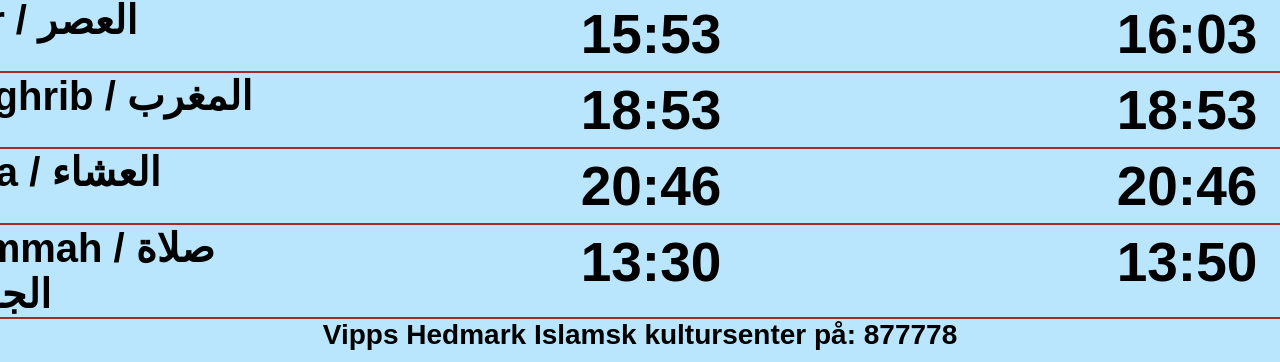
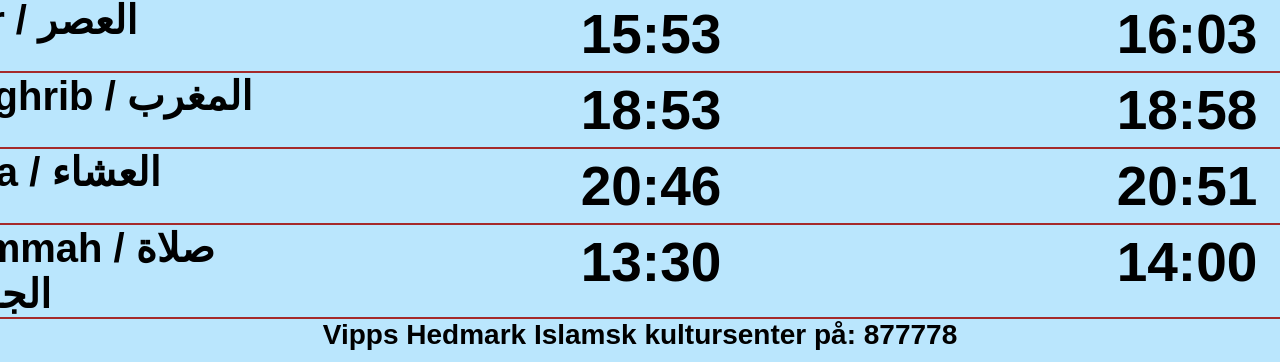
Before and after one commit to abdilatiiif/MoskeApp0.2, a React (Vite) app: page / in a window 1280 px wide. Shown: the part 424-786 px from the top of the page. Built offline with nearby package versions, Linux system fonts and the light colour scheme; a web font is replaced by a local one.

Commit message:
tillegsstid lagt til

```diff
--- a/src/Content.jsx
+++ b/src/Content.jsx
@@ -61,8 +61,8 @@ export default function Content(props) {
     }
     setDuhurjamat(addMinutes(bønnIdag.duhur, 10));
     setAsrjamat(addMinutes(bønnIdag.asr, 10));
-    setMaghribjamat(addMinutes(bønnIdag.maghrib, 0));
-    setIshajamat(addMinutes(bønnIdag.isha, 0));
+    setMaghribjamat(addMinutes(bønnIdag.maghrib, 5));
+    setIshajamat(addMinutes(bønnIdag.isha, 5));
     SetJamat_fajr(addMinutes(bønnIdag.fajr, 10));
 
     //////////////////////////////////////////////////////
@@ -131,7 +131,7 @@ export default function Content(props) {
           classname="content--tabell--row"
           active={active}
           bønntid={jummah}
-          jamaat={"13:50"}
+          jamaat={"14:00"}
           arabisknavn="صلاة الجمعة"
           bønn="Jummah"
         />
```
